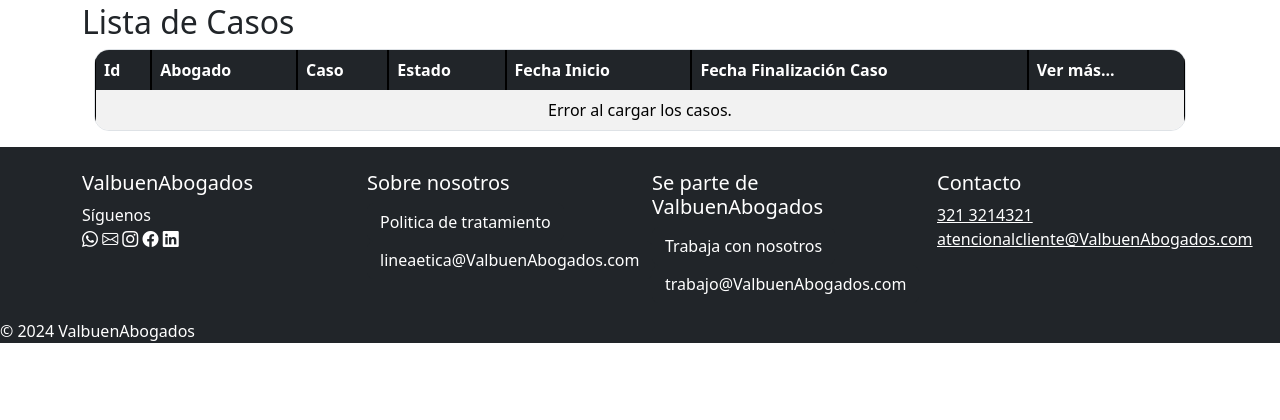
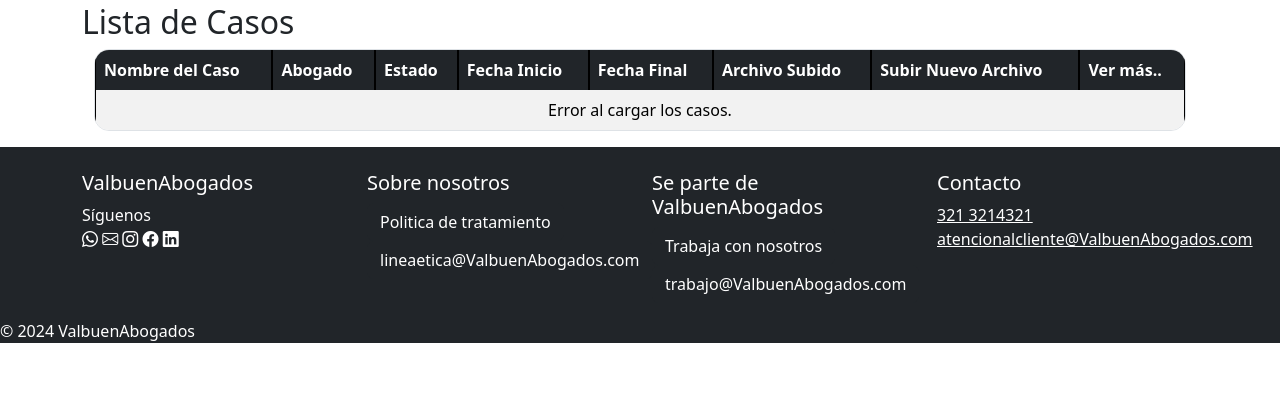
Before and after one commit to Cristian-Camilo-Aguilera-Largo/pearsonspecterr, a PHP site: page /casos/InterfazClientes.php in a window 1280 px wide; the page is wider, and only the part inside the window is pictured. Shown: the part 337-757 px from the top of that part. Run offline with PHP 8.4, Linux system fonts and the light colour scheme; the visitor is signed in with stand-in values (Sample User, id 1).

Commit message:
Cambio en el php de clientes

```diff
--- a/php/InterfazClientes.php
+++ b/php/InterfazClientes.php
@@ -66,29 +66,6 @@ $id_usuario = $_SESSION['usuario']; // Asumiendo que almacenas el ID del cliente
                         <div class="navbar-nav">
                             <a class="nav-link" aria-current="page" href="../php/InterfazAdministradores.php">Lista de Casos</a>
                             <a class="nav-link" href="../php/listaClientes.php">Lista Clientes</a>
-                            <a class="nav-link" href="../php/listaAbogados.php">Lista Abogados</a>
-                            <div class="nav-item dropdown">
-                                <a class="nav-link dropdown-toggle" href="#" role="button" data-bs-toggle="dropdown" aria-expanded="false">
-                                    Casos
-                                </a>
-                                <ul class="dropdown-menu" aria-labelledby="navbarDropdown">
-                                    <li><a class="dropdown-item" href="../php/añadirCaso.php">Añadir Caso</a></li>
-                                    <li><a class="dropdown-item" href="../php/actualizarCaso.php">Actualizar Caso</a></li>
-                                    <li><a class="dropdown-item" href="../php/eliminarCaso.php">Borrar Caso</a></li>
-                                </ul>
-                            </div>
-                            <div class="nav-item dropdown">
-                                <a class="nav-link dropdown-toggle" href="#" id="navbarDropdown" role="button" data-bs-toggle="dropdown" aria-expanded="false">
-                                    Abogados
-                                </a>
-                                <ul class="dropdown-menu" aria-labelledby="navbarDropdown">
-                                    <li><a class="dropdown-item" href="../php/añadirAbogado.php">Añadir Abogado</a></li>
-                                    <li><a class="dropdown-item" href="../php/ActualizarAbogado.php">Actualizar Abogado</a></li>
-                                    <li><a class="dropdown-item" href="../php/eliminarAbogado.php">Borrar Abogado</a></li>
-                                </ul>
-                            </div>
-                            <a class="nav-link" href="../php/añadirUsuario.php">Crear Usuario</a>
-                            <a class="nav-link" href="../php/CrearAdmin.php">Crear Admin</a>
                         </div>
 
                         <!-- Div Persona ubicado fuera de navbar-nav y con ms-auto para alinearse a la derecha -->
@@ -110,13 +87,14 @@ $id_usuario = $_SESSION['usuario']; // Asumiendo que almacenas el ID del cliente
             <table id="productTable" class="table table-striped table-bordered">
                 <thead class="table-dark">
                     <tr>
-                        <th>Id</th>
+                        <th>Nombre del Caso</th>
                         <th>Abogado</th>
-                        <th>Caso</th>
                         <th>Estado</th>
                         <th>Fecha Inicio</th>
-                        <th>Fecha Finalización Caso</th>
-                        <th>Ver más...</th>
+                        <th>Fecha Final</th>
+                        <th>Archivo Subido</th>
+                        <th>Subir Nuevo Archivo</th>
+                        <th>Ver más..</th>
                     </tr>
                 </thead>
                 <tbody id="casosContainer">
@@ -173,6 +151,8 @@ $id_usuario = $_SESSION['usuario']; // Asumiendo que almacenas el ID del cliente
     </div>
 
     <script>
+        fetchCasos()
+        function fetchCasos() {
             const idUsuario = <?php echo $_SESSION['id_cliente']; ?>; // ID del cliente logueado
 
             // Llamar al endpoint para obtener los casos del cliente
@@ -186,20 +166,59 @@ $id_usuario = $_SESSION['usuario']; // Asumiendo que almacenas el ID del cliente
             .then(data => {
             console.log(data); // Aquí puedes manejar los casos que se reciben
             const casosContainer = document.getElementById("casosContainer");
+            casosContainer.innerHTML = "";
             if (data.length === 0) {
                 casosContainer.innerHTML = `<tr><td colspan="8" class="text-center">No se encontraron casos.</td></tr>`;
             } else {
                 data.forEach(caso => {
+                    const archivoSubido = caso.archivo ?
+                                `<a href="http://localhost:8080/files/${caso.archivo}" download="${caso.archivo}">${caso.archivo}</a>` :
+                                    'No disponible';
                     casosContainer.innerHTML += `
                         <tr>
-                                <td>${caso.id}</td>
+                            <td>${caso.caso}</td>
                             <td>${caso.abogados.nombre}</td>
-                                <td>${caso.caso}</td>
                             <td>${caso.estado}</td>
                             <td>${caso.fecha_ic}</td>
                             <td>${caso.fecha_ct || 'No disponible'}</td>
-                                <td><a href="detallesCaso.php?id=${caso.id}" class="btn btn-primary">Ver más</a></td>
+                            <td>${archivoSubido || 'No disponible'}</td>
+                            <td>
+                                <form id="form-${caso.id}" enctype="multipart/form-data">
+                                    <input type="file" name="file" class="form-control" accept=".zip" />
+                                    <button type="button" class="btn btn-primary mt-2" onclick="subirArchivo(${caso.id})">Subir</button>
+                                </form>
+                            </td>
+                            <td>
+                                <button type="button" class="btn btn-secondary" data-bs-toggle="modal" data-bs-target="#staticBackdrop-${caso.id}">
+                                    Ver más...
+                                </button>
+                                <!-- Modal -->
+                                <div class="modal fade" id="staticBackdrop-${caso.id}" data-bs-backdrop="static" data-bs-keyboard="false" tabindex="-1" aria-labelledby="staticBackdropLabel-${caso.id}" aria-hidden="true">
+                                    <div class="modal-dialog">
+                                        <div class="modal-content">
+                                            <div class="modal-header">
+                                                <h1 class="modal-title fs-5" id="staticBackdropLabel-${caso.id}">${caso.caso}</h1>
+                                                <button type="button" class="btn-close" data-bs-dismiss="modal" aria-label="Close"></button>
+                                            </div>
+                                            <div class="modal-body">
+                                                <p><strong>Descripción:</strong> ${caso.descripcion}</p>
+                                                <p><strong>Cliente:</strong> ${caso.clientes.nombre}</p>
+                                                <p><strong>Abogado:</strong> ${caso.abogados.id}</p>
+                                                <p><strong>Estado:</strong> ${caso.estado}</p>
+                                                <p><strong>Fecha de inicio:</strong> ${caso.fecha_ic}</p>
+                                                <p><strong>Fecha de cierre:</strong> ${caso.fecha_ct || 'No disponible'}</p>
+
+                                                <div id="fileName-${caso.id}" class="mt-3"></div>
+                                            </div>
+                                            <div class="modal-footer">
+                                                <button type="button" class="btn btn-secondary" data-bs-dismiss="modal">Cerrar</button>
+                                            </div>
+                                        </div>
+                                    </div>
+                                </div>
+                            </td>
                         </tr>`;
+
                 });
             }
             })
@@ -208,6 +227,36 @@ $id_usuario = $_SESSION['usuario']; // Asumiendo que almacenas el ID del cliente
                 const casosContainer = document.getElementById("casosContainer");
                 casosContainer.innerHTML = `<tr><td colspan="8" class="text-center">Error al cargar los casos.</td></tr>`;
             });
+        }
+        function descargarArchivo(filename) {
+            const link = document.createElement('a');
+            link.href = `http://localhost:8080/files/${filename}`;
+            link.download = filename;
+            document.body.appendChild(link);
+            link.click();
+            document.body.removeChild(link);
+        }
+
+        function subirArchivo(casoId) {
+            const form = document.getElementById(`form-${casoId}`);
+            const formData = new FormData(form);
+
+            fetch(`http://localhost:8080/casos/${casoId}/subir-archivo`, {
+                method: "POST",
+                body: formData
+            })
+            .then(response => {
+                if (!response.ok) {
+                    throw new Error('Error al subir el archivo');
+                }
+                alert("Archivo subido correctamente");
+                fetchCasos();
+            })
+            .catch(error => {
+                console.error("Error al subir el archivo:", error);
+
+            });
+        }
     </script>
 
 </body>
```
Lines whose indentation alone changed are shown as unchanged.
